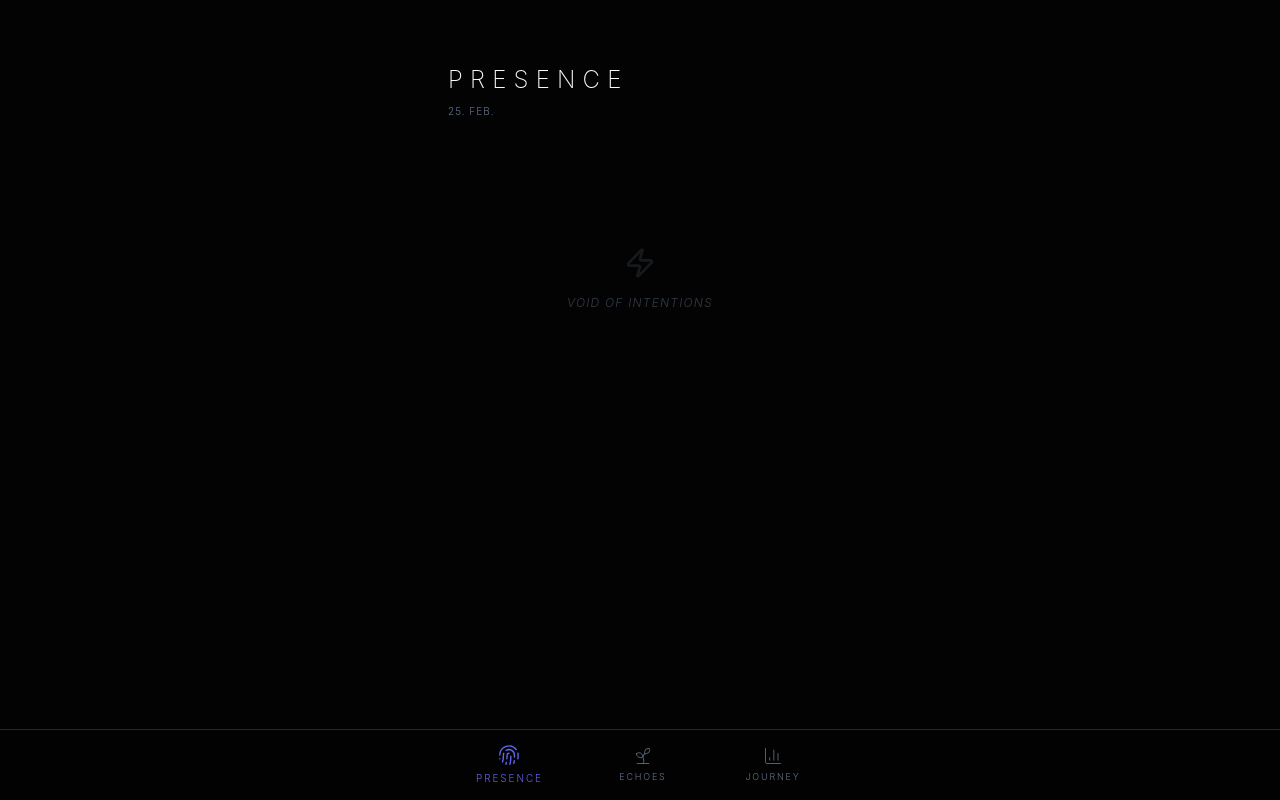
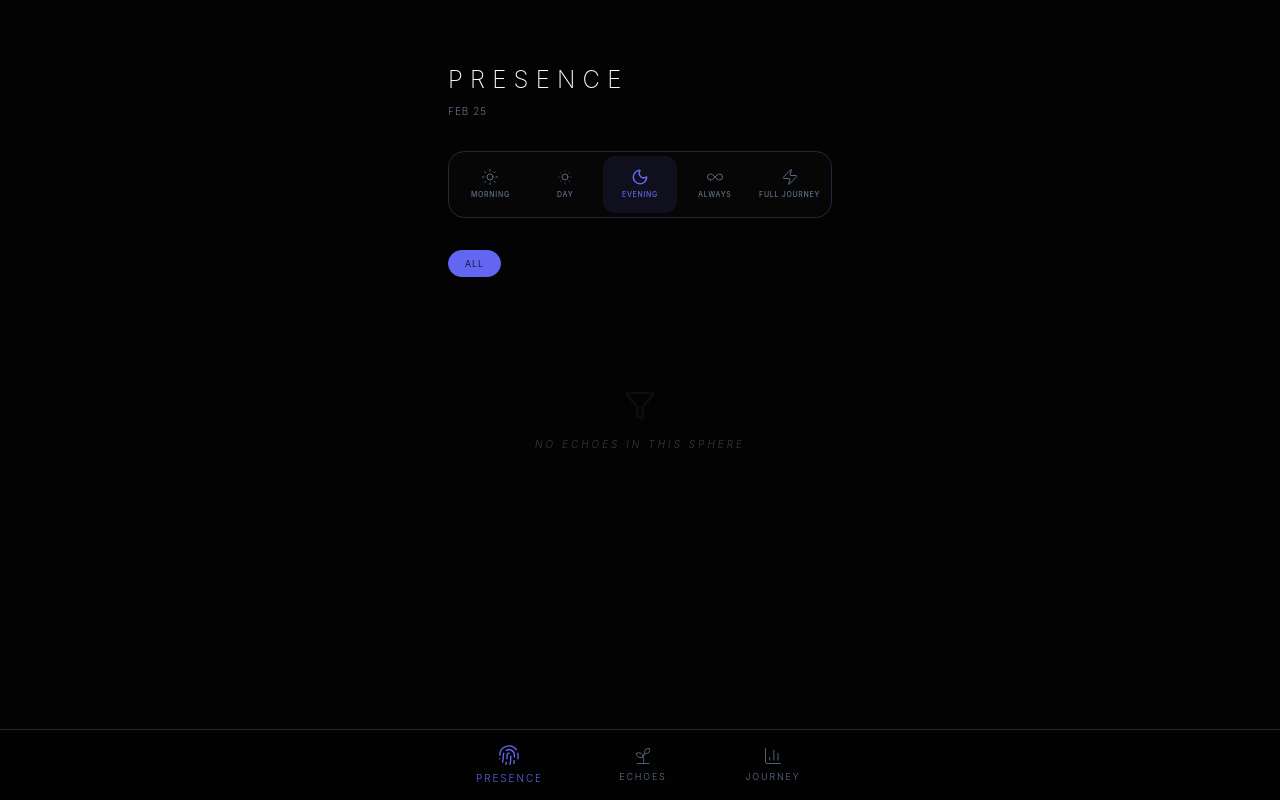
Before and after one commit to Julian1612/habiteee, a React (Vite) app: page / in a window 1280 px wide. Built offline with nearby package versions, Linux system fonts and the light colour scheme.

Commit message:
add git ignore for content for dev branch

```diff
--- a/src/features/HabitForm.tsx
+++ b/src/features/HabitForm.tsx
@@ -1,5 +1,5 @@
 import React, { useState } from 'react';
-import { X, Plus, Trash2, Hash, Clock, Layers } from 'lucide-react';
+import { X, Plus, Trash2, Hash, Clock, Layers, Sun, SunDim, Moon, Infinity as AllDayIcon } from 'lucide-react';
 import type { Habit, HabitStep, Priority, PriorityTime, UnitType, FrequencyType } from '../types';
 
 interface HabitFormProps {
@@ -17,7 +17,8 @@ export const HabitForm: React.FC<HabitFormProps> = ({ initialData, onSave, onClo
   const [goalValue, setGoalValue] = useState(initialData?.goalValue || 1);
   const [unit, setUnit] = useState<UnitType>(initialData?.unit || 'count');
   const [freq, setFreq] = useState<FrequencyType>(initialData?.frequencyType || 'daily');
-  const [startDay, setStartDay] = useState(initialData?.periodStartDay || 1); // 1 = Montag
+  const [startDay, setStartDay] = useState(initialData?.periodStartDay || 1);
+  const [customDays, setCustomDays] = useState<number[]>(initialData?.customDays || [0,1,2,3,4,5,6]);
   const [steps, setSteps] = useState<HabitStep[]>(initialData?.steps || []);
 
   const units: { id: UnitType; label: string }[] = [
@@ -25,11 +26,23 @@ export const HabitForm: React.FC<HabitFormProps> = ({ initialData, onSave, onClo
     { id: 'hours', label: 'Hrs' }, { id: 'pages', label: 'Pages' }
   ];
 
+  const timeOptions = [
+    { id: 'morning', label: 'Morning', icon: Sun },
+    { id: 'afternoon', label: 'Day', icon: SunDim },
+    { id: 'evening', label: 'Evening', icon: Moon },
+    { id: 'all-day', label: 'Always', icon: AllDayIcon },
+  ] as const;
+
+  const days = ['S', 'M', 'T', 'W', 'T', 'F', 'S'];
   const categories = ['Mind', 'Body', 'Soul', 'Work', 'Growth'];
 
+  const toggleDay = (idx: number) => {
+    setCustomDays(prev => prev.includes(idx) ? prev.filter(d => d !== idx) : [...prev, idx]);
+  };
+
   return (
-    <div className="p-6 bg-base-card rounded-ios border border-border-thin space-y-8 animate-in fade-in zoom-in-95 max-h-[80vh] overflow-y-auto custom-scrollbar">
-      <header className="flex justify-between items-center sticky top-0 bg-base-card pb-4 z-10">
+    <div className="p-6 bg-base-card rounded-ios border border-border-thin space-y-8 animate-in fade-in zoom-in-95 max-h-[85vh] overflow-y-auto custom-scrollbar">
+      <header className="flex justify-between items-center sticky top-0 bg-base-card pb-4 z-10 border-b border-border-thin/50 mb-2">
         <h2 className="text-[10px] uppercase tracking-[0.3em] text-accent-primary font-medium">Soul Architecture</h2>
         <button onClick={onClose} className="text-text-dim hover:text-text-vivid"><X size={18} /></button>
       </header>
@@ -45,6 +58,67 @@ export const HabitForm: React.FC<HabitFormProps> = ({ initialData, onSave, onClo
           {categories.map(cat => (
             <button key={cat} onClick={() => setCategory(cat)} className={`px-3 py-1 rounded-full text-[9px] uppercase tracking-widest border transition-all ${category === cat ? 'bg-accent-primary text-base-bg border-accent-primary' : 'text-text-dim border-border-thin'}`}>
               {cat}
+            </button>
+          ))}
+        </div>
+      </div>
+
+      {/* Priority Time Selection (NEU) */}
+      <div className="space-y-4">
+        <label className="text-[9px] uppercase tracking-widest text-text-dim flex items-center gap-2">
+          <Clock size={12} /> Temporal Focus (Day Time)
+        </label>
+        <div className="grid grid-cols-4 gap-2">
+          {timeOptions.map(({ id, label, icon: Icon }) => (
+            <button
+              key={id}
+              onClick={() => setTime(id)}
+              className={`flex flex-col items-center py-3 rounded-xl border transition-all ${
+                time === id ? 'border-accent-primary bg-accent-soft text-accent-primary' : 'border-border-thin text-text-dim'
+              }`}
+            >
+              <Icon size={16} strokeWidth={1.5} />
+              <span className="text-[7px] uppercase tracking-tighter mt-1">{label}</span>
+            </button>
+          ))}
+        </div>
+      </div>
+
+      {/* Frequency & Days Picker (NEU) */}
+      <div className="space-y-4">
+        <label className="text-[9px] uppercase tracking-widest text-text-dim flex items-center gap-2">
+          <Clock size={12} /> Cycle & Days
+        </label>
+        <div className="grid grid-cols-2 gap-4 mb-4">
+          <select
+            value={freq} onChange={e => setFreq(e.target.value as FrequencyType)}
+            className="bg-white/5 border-none rounded-xl px-4 py-2 text-xs outline-none text-text-vivid"
+          >
+            <option value="daily">Daily</option>
+            <option value="weekly">Weekly</option>
+            <option value="period">Flexible Period</option>
+          </select>
+          {freq === 'period' && (
+            <select
+              value={startDay} onChange={e => setStartDay(Number(e.target.value))}
+              className="bg-white/5 border-none rounded-xl px-4 py-2 text-xs outline-none text-text-vivid"
+            >
+              {['Sun', 'Mon', 'Tue', 'Wed', 'Thu', 'Fri', 'Sat'].map((d, i) => (
+                <option key={i} value={i}>Starts {d}</option>
+              ))}
+            </select>
+          )}
+        </div>
+        <div className="flex justify-between px-1">
+          {days.map((d, i) => (
+            <button
+              key={i}
+              onClick={() => toggleDay(i)}
+              className={`w-8 h-8 rounded-full text-[10px] border transition-all ${
+                customDays.includes(i) ? 'bg-accent-primary border-accent-primary text-base-bg' : 'border-border-thin text-text-dim'
+              }`}
+            >
+              {d}
             </button>
           ))}
         </div>
@@ -67,33 +141,6 @@ export const HabitForm: React.FC<HabitFormProps> = ({ initialData, onSave, onClo
               </button>
             ))}
           </div>
-        </div>
-      </div>
-
-      {/* Frequency & Start Day */}
-      <div className="space-y-4">
-        <label className="text-[9px] uppercase tracking-widest text-text-dim flex items-center gap-2">
-          <Clock size={12} /> Temporal Flow
-        </label>
-        <div className="grid grid-cols-2 gap-4">
-          <select
-            value={freq} onChange={e => setFreq(e.target.value as FrequencyType)}
-            className="bg-white/5 border-none rounded-xl px-4 py-2 text-xs outline-none appearance-none text-text-vivid"
-          >
-            <option value="daily">Daily</option>
-            <option value="weekly">Weekly</option>
-            <option value="period">Flexible Period</option>
-          </select>
-          {freq === 'period' && (
-            <select
-              value={startDay} onChange={e => setStartDay(Number(e.target.value))}
-              className="bg-white/5 border-none rounded-xl px-4 py-2 text-xs outline-none appearance-none text-text-vivid"
-            >
-              {['Sun', 'Mon', 'Tue', 'Wed', 'Thu', 'Fri', 'Sat'].map((d, i) => (
-                <option key={i} value={i}>Starts {d}</option>
-              ))}
-            </select>
-          )}
         </div>
       </div>
 
@@ -124,12 +171,12 @@ export const HabitForm: React.FC<HabitFormProps> = ({ initialData, onSave, onClo
         </div>
       </div>
 
-      <div className="pt-6 flex gap-3 sticky bottom-0 bg-base-card">
+      <div className="pt-6 flex gap-3 sticky bottom-0 bg-base-card border-t border-border-thin/50">
         {initialData && (
           <button onClick={onDelete} className="p-4 rounded-xl border border-red-900/20 text-red-900 hover:bg-red-900/10 transition-colors"><Trash2 size={18} /></button>
         )}
         <button
-          onClick={() => onSave({ name, category, priority, priorityTime: time, goalValue, unit, frequencyType: freq, periodStartDay: startDay, steps, targetCount: goalValue })}
+          onClick={() => onSave({ name, category, priority, priorityTime: time, goalValue, unit, frequencyType: freq, periodStartDay: startDay, customDays, steps, targetCount: goalValue })}
           className="flex-1 py-4 bg-accent-primary text-base-bg text-[10px] uppercase tracking-[0.3em] font-bold rounded-xl active:scale-[0.98] transition-all"
         >
           Etch into Time
--- a/src/features/TodayView.tsx
+++ b/src/features/TodayView.tsx
@@ -1,64 +1,139 @@
-import React, { useMemo } from 'react';
-import { Fingerprint, Plus, RotateCcw, Zap } from 'lucide-react';
+import React, { useState, useMemo } from 'react';
+import { Fingerprint, Plus, RotateCcw, Zap, Sun, SunDim, Moon, Infinity as AllDayIcon, Filter, CheckCircle2, Circle, ChevronDown, ChevronUp } from 'lucide-react';
 import { useHabitStore } from '../store/useHabitStore';
 import { getStartOfDay, formatDate } from '../utils/dateUtils';
+import type { PriorityTime } from '../types';
 
 export const TodayView: React.FC = () => {
-  const { state, addRecordValue, removeLastRecord } = useHabitStore();
+  const { state, addRecordValue, removeLastRecord, updateHabit } = useHabitStore();
   const today = getStartOfDay(Date.now());
+  const currentDayOfWeek = new Date().getDay();
 
-  // Gruppierung nach Kategorien
-  const categorizedHabits = useMemo(() => {
-    const groups: Record<string, typeof state.habits> = {};
-    state.habits.forEach(h => {
-      if (!groups[h.category]) groups[h.category] = [];
-      groups[h.category].push(h);
-    });
-    return groups;
+  // State für ausgeklappte Habits
+  const [expandedHabits, setExpandedHabits] = useState<Record<string, boolean>>({});
+
+  const toggleExpand = (id: string) => {
+    setExpandedHabits(prev => ({ ...prev, [id]: !prev[id] }));
+  };
+
+  const getInitialTime = (): PriorityTime => {
+    const hour = new Date().getHours();
+    if (hour < 11) return 'morning';
+    if (hour < 17) return 'afternoon';
+    return 'evening';
+  };
+
+  const [activeTime, setActiveTime] = useState<PriorityTime | 'all'>(getInitialTime());
+  const [activeCategory, setActiveCategory] = useState<string>('All');
+
+  const categories = useMemo(() => {
+    const cats = new Set(state.habits.map(h => h.category));
+    return ['All', ...Array.from(cats)];
   }, [state.habits]);
 
-  // Fortschrittsberechnung für ein Habit am heutigen Tag
+  const timeSlots = [
+    { id: 'morning', label: 'Morning', icon: Sun },
+    { id: 'afternoon', label: 'Day', icon: SunDim },
+    { id: 'evening', label: 'Evening', icon: Moon },
+    { id: 'all-day', label: 'Always', icon: AllDayIcon },
+    { id: 'all', label: 'Full Journey', icon: Zap },
+  ] as const;
+
+  const filteredHabits = useMemo(() => {
+    return state.habits.filter(h => {
+      const isCorrectDay = !h.customDays || h.customDays.includes(currentDayOfWeek);
+      const isCorrectTime = activeTime === 'all' || h.priorityTime === activeTime;
+      const isCorrectCategory = activeCategory === 'All' || h.category === activeCategory;
+      return isCorrectDay && isCorrectTime && isCorrectCategory;
+    });
+  }, [state.habits, currentDayOfWeek, activeTime, activeCategory]);
+
   const getProgress = (habitId: string) => {
     return state.records
       .filter(r => r.habitId === habitId && getStartOfDay(r.timestamp) === today)
       .reduce((sum, r) => sum + r.value, 0);
   };
 
+  const toggleStep = (habitId: string, stepId: string) => {
+    const habit = state.habits.find(h => h.id === habitId);
+    if (!habit) return;
+    const steps = habit.steps || [];
+    const newSteps = steps.map(s => s.id === stepId ? { ...s, isCompleted: !s.isCompleted } : s);
+    updateHabit(habitId, { steps: newSteps });
+  };
+
   return (
-    <div className="pt-8 animate-in fade-in duration-700 pb-12">
-      <header className="mb-12">
+    <div className="pt-8 animate-in fade-in duration-700 pb-20">
+      <header className="mb-8">
         <h1 className="text-2xl font-extralight tracking-[0.3em] uppercase">Presence</h1>
         <p className="text-text-dim text-[10px] uppercase tracking-widest mt-2">{formatDate(Date.now())}</p>
       </header>
 
-      <div className="space-y-12">
-        {Object.entries(categorizedHabits).map(([category, habits]) => (
-          <section key={category} className="space-y-6">
-            <h2 className="text-[10px] uppercase tracking-[0.4em] text-accent-primary/60 font-medium ml-1">
-              {category}
-            </h2>
+      <nav className="flex justify-between mb-8 bg-base-card/50 p-1 rounded-2xl border border-border-thin">
+        {timeSlots.map(({ id, icon: Icon, label }) => (
+          <button
+            key={id}
+            onClick={() => setActiveTime(id)}
+            className={`flex-1 flex flex-col items-center py-3 rounded-xl transition-all duration-500 ${
+              activeTime === id ? 'bg-accent-soft text-accent-primary' : 'text-text-dim hover:text-text-vivid'
+            }`}
+          >
+            <Icon size={18} strokeWidth={activeTime === id ? 2 : 1.2} />
+            <span className="text-[7px] uppercase tracking-widest mt-1 font-medium">{label}</span>
+          </button>
+        ))}
+      </nav>
+
+      <div className="flex gap-2 overflow-x-auto pb-4 no-scrollbar mb-4">
+        {categories.map(cat => (
+          <button
+            key={cat}
+            onClick={() => setActiveCategory(cat)}
+            className={`whitespace-nowrap px-4 py-1.5 rounded-full text-[9px] uppercase tracking-widest border transition-all ${
+              activeCategory === cat ? 'bg-accent-primary text-base-bg border-accent-primary' : 'text-text-dim border-border-thin'
+            }`}
+          >
+            {cat}
+          </button>
+        ))}
+      </div>
 
       <div className="space-y-4">
-              {habits.map((habit) => {
+        {filteredHabits.map((habit) => {
           const current = getProgress(habit.id);
           const isCompleted = current >= habit.goalValue;
           const progressPercent = Math.min((current / habit.goalValue) * 100, 100);
+          const isExpanded = expandedHabits[habit.id];
+          const hasSteps = (habit.steps || []).length > 0;
 
           return (
-                  <div key={habit.id} className={`p-6 rounded-ios border transition-all duration-500 ${isCompleted ? 'bg-accent-soft border-accent-primary/20' : 'bg-base-card border-border-thin'}`}>
-                    <div className="flex justify-between items-start mb-4">
-                      <div className="flex-1">
-                        <span className={`text-sm tracking-wide block ${isCompleted ? 'text-accent-primary' : 'text-text-vivid'}`}>
+            <div key={habit.id} className={`rounded-ios border transition-all duration-500 ${
+              isCompleted ? 'bg-accent-soft border-accent-primary/20' : 'bg-base-card border-border-thin'
+            }`}>
+              <div className="p-6 flex items-center justify-between">
+                <div
+                  onClick={() => hasSteps && toggleExpand(habit.id)}
+                  className="flex-1 cursor-pointer select-none"
+                >
+                  <div className="flex items-center gap-2">
+                    <span className={`text-sm tracking-wide ${isCompleted ? 'text-accent-primary' : 'text-text-vivid'}`}>
                       {habit.name}
                     </span>
-                        <span className="text-[10px] text-text-dim mt-1 font-light tracking-wider">
+                    {hasSteps && (
+                      <span className="text-text-dim/40">
+                        {isExpanded ? <ChevronUp size={12} /> : <ChevronDown size={12} />}
+                      </span>
+                    )}
+                  </div>
+                  <span className="text-[10px] text-text-dim mt-1 font-light tracking-wider block">
                     {current} / {habit.goalValue} {habit.unit}
                   </span>
                 </div>
+
                 <div className="flex gap-2">
                   {current > 0 && !isCompleted && (
                     <button onClick={() => removeLastRecord(habit.id, today)} className="p-2 text-text-dim/40 hover:text-text-vivid transition-colors">
-                            <RotateCcw size={16} strokeWidth={1.5} />
+                      <RotateCcw size={16} />
                     </button>
                   )}
                   <button
@@ -70,7 +145,8 @@ export const TodayView: React.FC = () => {
                 </div>
               </div>
 
-                    {/* Minimalistischer Fortschrittsbalken */}
+              {/* Fortschrittsbalken */}
+              <div className="px-6 pb-2">
                 <div className="h-[2px] w-full bg-white/5 rounded-full overflow-hidden">
                   <div
                     className="h-full bg-accent-primary transition-all duration-1000 ease-out shadow-[0_0_8px_rgba(99,102,241,0.5)]"
@@ -78,19 +154,40 @@ export const TodayView: React.FC = () => {
                   />
                 </div>
               </div>
-                );
-              })}
+
+              {/* Unteraufgaben (Steps) - Erscheinen beim Tippen */}
+              {isExpanded && hasSteps && (
+                <div className="px-6 pb-6 pt-2 space-y-3 animate-in fade-in slide-in-from-top-2 duration-300">
+                  <div className="h-[1px] w-full bg-border-thin mb-4 opacity-50" />
+                  {habit.steps.map(step => (
+                    <div
+                      key={step.id}
+                      onClick={() => toggleStep(habit.id, step.id)}
+                      className="flex items-center gap-3 cursor-pointer group/step select-none"
+                    >
+                      <div className={`transition-colors ${step.isCompleted ? 'text-accent-primary' : 'text-text-dim/30 group-hover/step:text-text-dim'}`}>
+                        {step.isCompleted ? <CheckCircle2 size={16} /> : <Circle size={16} />}
                       </div>
-          </section>
+                      <span className={`text-[11px] transition-all ${step.isCompleted ? 'text-text-dim line-through opacity-50' : 'text-text-vivid'}`}>
+                        {step.text}
+                      </span>
+                    </div>
                   ))}
-      </div>
-
-      {state.habits.length === 0 && (
-        <div className="py-20 text-center space-y-4">
-          <Zap size={32} className="mx-auto text-text-dim/20" />
-          <p className="text-text-dim text-xs italic opacity-50 tracking-widest uppercase">Void of intentions</p>
                 </div>
               )}
             </div>
           );
+        })}
+
+        {filteredHabits.length === 0 && (
+          <div className="py-20 text-center space-y-4">
+            <Filter size={32} className="mx-auto text-text-dim/10" />
+            <p className="text-text-dim text-[10px] italic opacity-50 tracking-[0.3em] uppercase">
+              No echoes in this sphere
+            </p>
+          </div>
+        )}
+      </div>
+    </div>
+  );
 };
--- a/src/utils/dateUtils.ts
+++ b/src/utils/dateUtils.ts
@@ -1,9 +1,31 @@
-// src/utils/dateUtils.ts
-
 export function getStartOfDay(timestamp: number): number {
   const date = new Date(timestamp);
   date.setHours(0, 0, 0, 0);
   return date.getTime();
+}
+
+/**
+ * Berechnet den Startzeitpunkt für verschiedene Intervalle.
+ * @param frequency 'daily', 'weekly' oder 'period'
+ * @param startDay Der Wochentag (0=So, 1=Mo, ...) an dem der Zeitraum startet
+ */
+export function getStartOfPeriod(frequency: string, startDay: number = 1): number {
+  const now = new Date();
+  const todayTimestamp = getStartOfDay(now.getTime());
+
+  if (frequency === 'daily') {
+    return todayTimestamp;
+  }
+
+  // Logik für "Wöchentlich" oder "Flexible Zeiträume" (z.B. Mittwoch bis Mittwoch)
+  const currentDay = now.getDay(); // 0 (So) bis 6 (Sa)
+  // Berechne, wie viele Tage wir zurückgehen müssen, um zum letzten 'startDay' zu kommen
+  const daysToSubtract = (currentDay - startDay + 7) % 7;
+
+  const startDate = new Date(todayTimestamp);
+  startDate.setDate(startDate.getDate() - daysToSubtract);
+
+  return startDate.getTime();
 }
 
 export function getLastNDays(n: number): number[] {
@@ -18,7 +40,7 @@ export function getLastNDays(n: number): number[] {
 }
 
 export function formatDate(timestamp: number): string {
-  return new Intl.DateTimeFormat('de-DE', {
+  return new Intl.DateTimeFormat('en-US', {
     month: 'short',
     day: 'numeric'
   }).format(new Date(timestamp));
```
Lines whose indentation alone changed are shown as unchanged.
